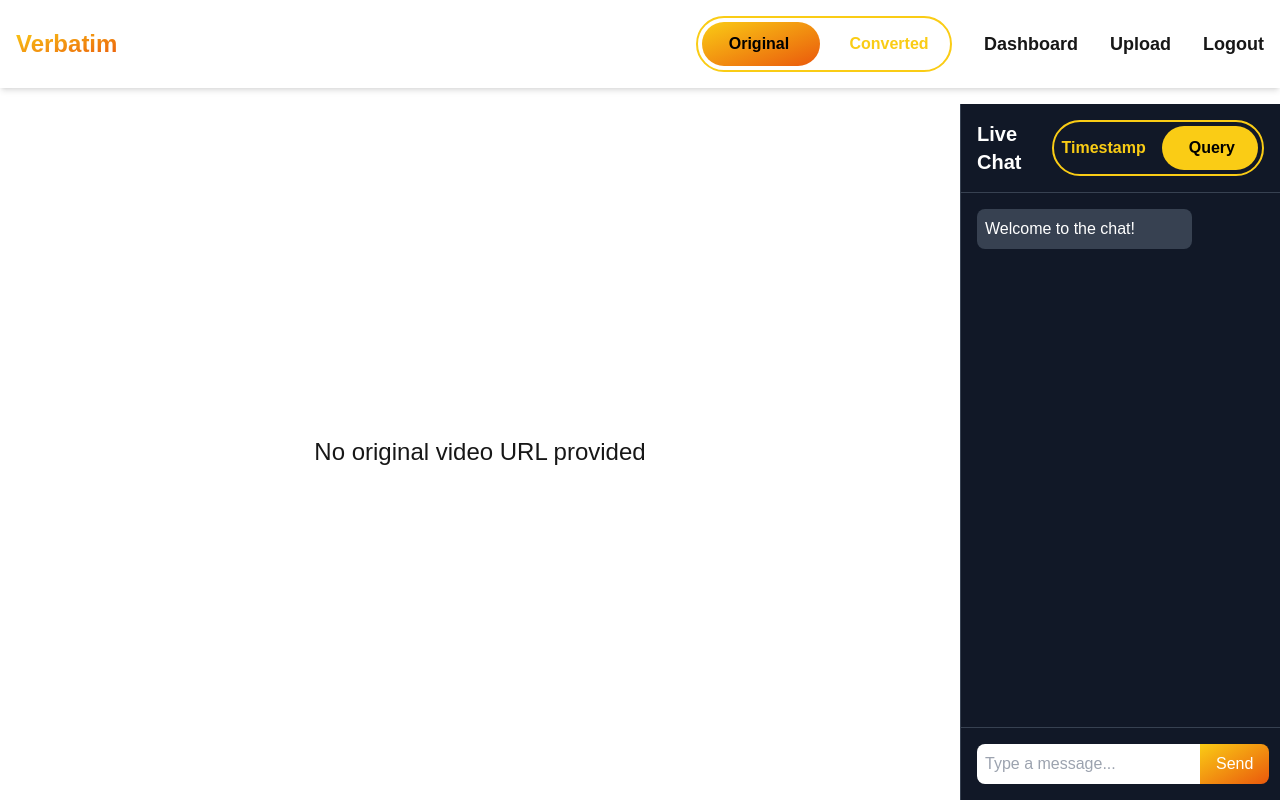
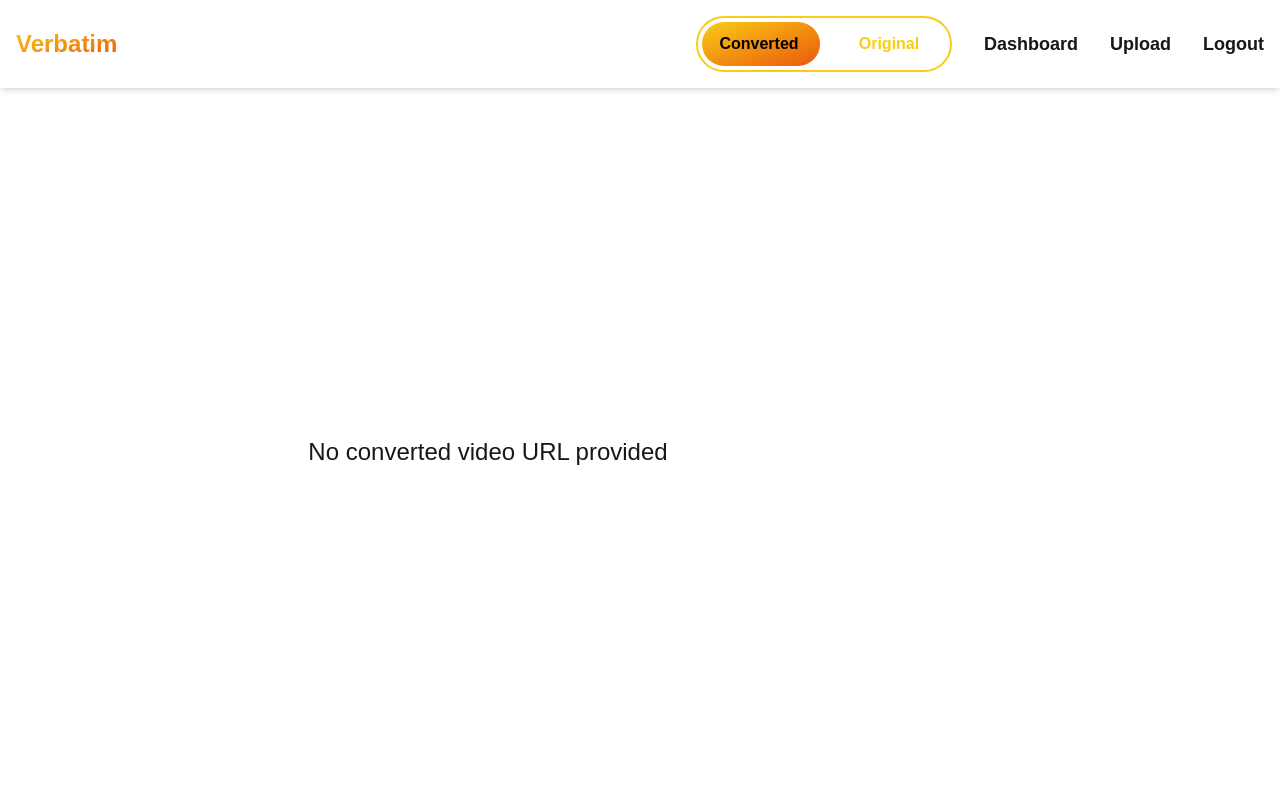
Before and after one commit to TheXDShrimp/verbatim, a Next.js app in the folder bmake/: page /video in a window 1280 px wide. Built offline with nearby package versions, Linux system fonts and the light colour scheme.

Commit message:
Micro changes

```diff
--- a/bmake/pages/video.js
+++ b/bmake/pages/video.js
@@ -9,8 +9,8 @@ export default function VideoPage() {
   const [messages, setMessages] = useState([["bot", "Welcome to the chat!"]]);
   const [newMessage, setNewMessage] = useState("");
   const [output, setOutput] = useState("");
-  const [isOriginal, setIsOriginal] = useState(true);
-  const [isChatOpen, setIsChatOpen] = useState(true);
+  const [isOriginal, setIsOriginal] = useState(false);
+  const [isChatOpen, setIsChatOpen] = useState(false);
   const [isTimestamp, setIsTimestamp] = useState(false);
   const [queryIndexId, setQueryIndexId] = useState("");
   const [queryVideoId, setQueryVideoId] = useState("");
@@ -63,7 +63,6 @@ export default function VideoPage() {
   };
 
   const handleTimestampQuery = async (prompt) => {
-    // Prepend "talking about " if not already present
     const modifiedPrompt = prompt.includes("talking about") ? prompt : `talking about ${prompt}`;
 
     const res = await fetch("/api/timestamp", {
@@ -124,31 +123,28 @@ export default function VideoPage() {
               className="relative flex items-center w-48 md:w-64 h-10 md:h-14 border-2 border-yellow-400 rounded-full cursor-pointer"
               onClick={() => setIsOriginal(!isOriginal)}
             >
-              {/* Background for the switch */}
               <div className="w-full h-full flex rounded-full transition-all duration-300">
-                {/* Toggle pill with gradient */}
                 <div
                   className={`w-[calc(50%-8px)] h-[calc(100%-8px)] bg-gradient-to-br from-yellow-400 to-orange-600 rounded-full absolute top-1/2 transform -translate-y-1/2 transition-all duration-300 ease-in-out ${
-                    isOriginal ? 'left-[4px]' : 'left-[calc(50%+4px)]'
+                    isOriginal ? 'left-[calc(50%+4px)]' : 'left-[4px]'
                   }`}
                 />
               </div>
 
-              {/* Text for Original and Converted */}
               <div className="absolute w-full h-full flex items-center justify-between px-1">
+                <span
+                  className={`w-[calc(50%-8px)] flex items-center justify-center font-semibold ${
+                    isOriginal ? 'text-yellow-400' : 'text-black'
+                  } transition-all duration-300`}
+                >
+                  Converted
+                </span>
                 <span
                   className={`w-[calc(50%-8px)] flex items-center justify-center font-semibold ${
                     isOriginal ? 'text-black' : 'text-yellow-400'
                   } transition-all duration-300`}
                 >
                   Original
-                </span>
-                <span
-                  className={`w-[calc(50%-8px)] flex items-center justify-center font-semibold ${
-                    isOriginal ? 'text-yellow-400' : 'text-black'
-                  } transition-all duration-300`}
-                >
-                  Converted
                 </span>
               </div>
             </div>
@@ -169,16 +165,31 @@ export default function VideoPage() {
       {/* Main content wrapper */}
       <div className="flex flex-1 overflow-hidden mt-4">
         {/* Video Container */}
-        <div className="flex-1 flex items-center justify-center p-4">
+        <div
+          className={`flex-1 flex items-center justify-center p-4 transition-all duration-500 ease-in-out ${
+            !isOriginal && !isChatOpen
+              ? 'mx-auto scale-100 ml-4 w-full' // Slightly larger size for the converted video and moved to the right
+              : 'mx-0 scale-95 w-auto' // Reset video size and position when in "Original" mode
+          }`}
+        >
           {isOriginal ? (
             videoUrl ? (
-              <video ref={videoRef} src={videoUrl} controls className="w-full h-full max-w-4xl max-h-[70vh]" />
+              <video
+                ref={videoRef}
+                src={videoUrl}
+                controls
+                className="w-full h-full max-w-5xl max-h-[75vh] transition-all duration-500 ease-in-out"
+              />
             ) : (
               <p className="text-xl md:text-2xl">No original video URL provided</p>
             )
           ) : (
             output ? (
-              <video ref={videoRef} src={output} controls className="w-full h-full max-w-4xl max-h-[70vh]" />
+              <video ref={videoRef}
+                src={output}
+                controls
+                className="w-full h-full max-w-6xl max-h-[80vh] transition-all duration-500 ease-in-out mx-auto" // Centered video
+              />
             ) : (
               <p className="text-xl md:text-2xl">No converted video URL provided</p>
             )
@@ -188,22 +199,29 @@ export default function VideoPage() {
         {/* Chatbox */}
         <div
           className={`w-1/4 bg-gray-900 text-white flex flex-col border-l border-gray-700 transition-all duration-300 ease-in-out ${
-            isChatOpen ? 'translate-x-0' : 'translate-x-full'
+            isChatOpen && isOriginal
+              ? 'translate-x-0' // Keep chatbox visible on the left side in "Original" mode
+              : 'translate-x-full' // Hide chatbox when transitioning to "Converted" mode
           }`}
         >
           <div className="flex items-center justify-between p-4">
             <h2 className="text-xl font-bold">Live Chat</h2>
+            {/* Query and Timestamp Toggle */}
             <div
               className="relative flex items-center w-48 md:w-64 h-10 md:h-14 border-2 border-yellow-400 rounded-full cursor-pointer"
               onClick={() => setIsTimestamp(!isTimestamp)}
             >
+              {/* Background for the switch */}
               <div className="w-full h-full flex rounded-full transition-all duration-300">
+                {/* Toggle pill with gradient */}
                 <div
-                  className={`w-[calc(50%-8px)] h-[calc(100%-8px)] bg-yellow-400 rounded-full absolute top-1/2 transform -translate-y-1/2 transition-all duration-300 ease-in-out ${
+                  className={`w-[calc(50%-8px)] h-[calc(100%-8px)] bg-gradient-to-br from-yellow-400 to-orange-600 rounded-full absolute top-1/2 transform -translate-y-1/2 transition-all duration-300 ease-in-out ${
                     isTimestamp ? 'left-[4px]' : 'left-[calc(50%+4px)]'
                   }`}
                 />
               </div>
+
+              {/* Left and right labels */}
               <div className="absolute w-full h-full flex items-center justify-between px-1">
                 <span
                   className={`w-[calc(50%-8px)] flex items-center justify-center font-semibold ${
```
